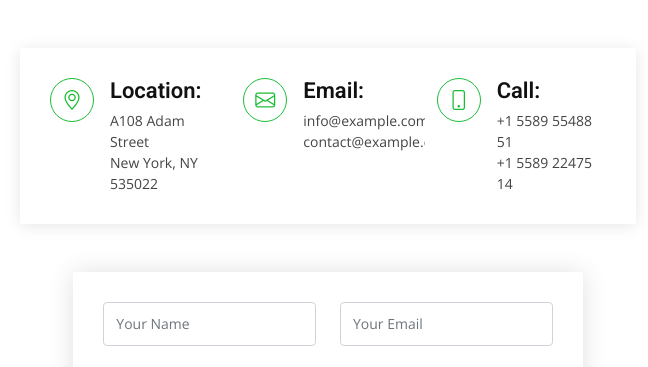
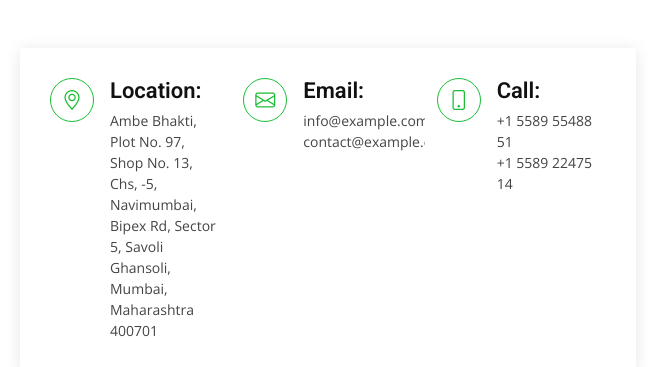
Before and after one commit to milindturerao/www.careerinfotech.com, a plain HTML site: page contact.html in a window 1280 px wide. Shown: the part 153-520 px from the top of the page, 632-1280 px from the left. Drawn offline with nearby package versions, Linux system fonts and the light colour scheme.

Commit message:
contact update

```diff
--- a/contact.html
+++ b/contact.html
@@ -127,7 +127,8 @@
                 <div class="col-lg-4 info">
                   <i class="bi bi-geo-alt"></i>
                   <h4>Location:</h4>
-                  <p>A108 Adam Street<br>New York, NY 535022</p>
+
+                  <p>Ambe Bhakti, Plot No. 97, Shop No. 13, Chs, -5, Navimumbai, Bipex Rd, Sector 5, Savoli<br>Ghansoli, Mumbai, Maharashtra 400701</p>
                 </div>
 
                 <div class="col-lg-4 info mt-4 mt-lg-0">
```
